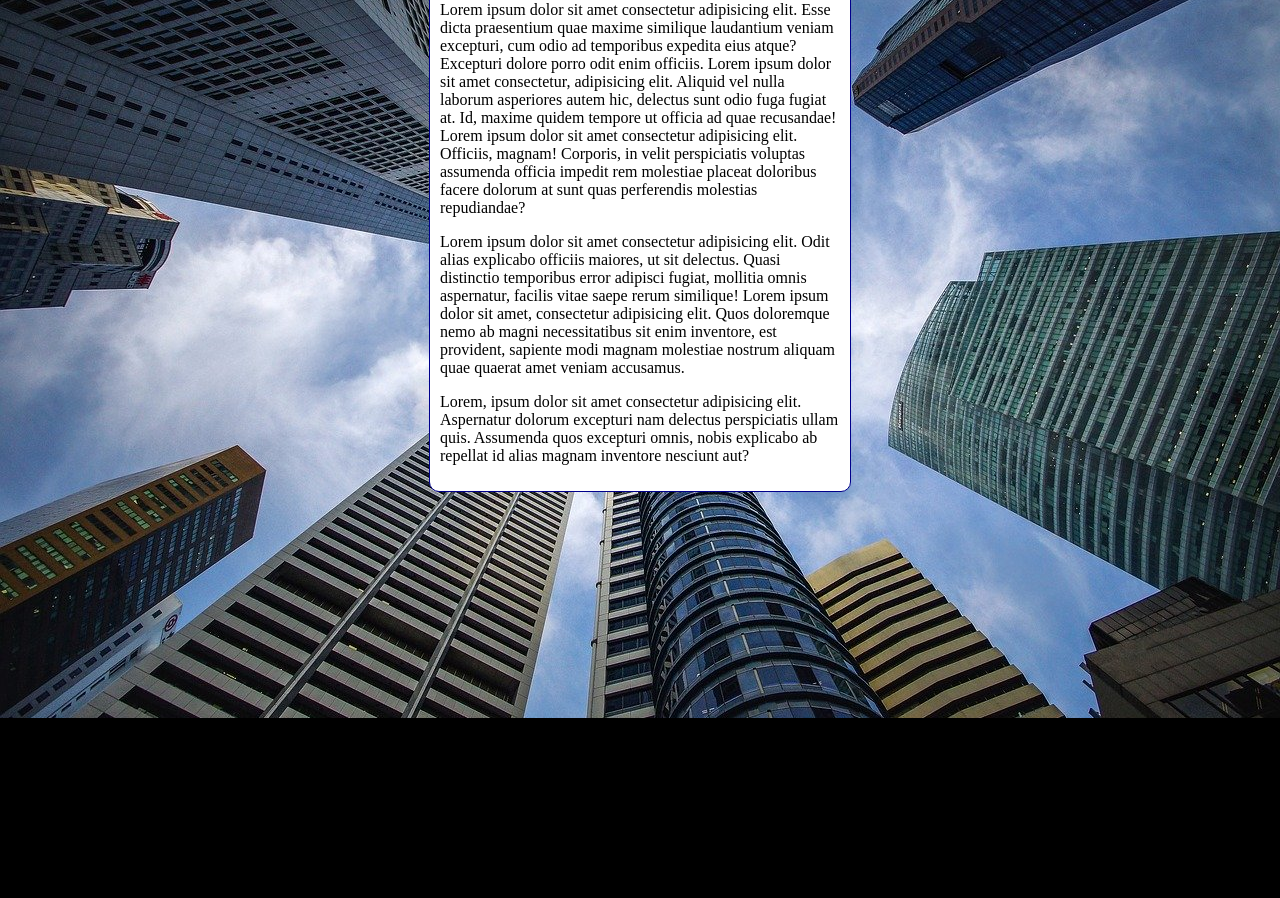
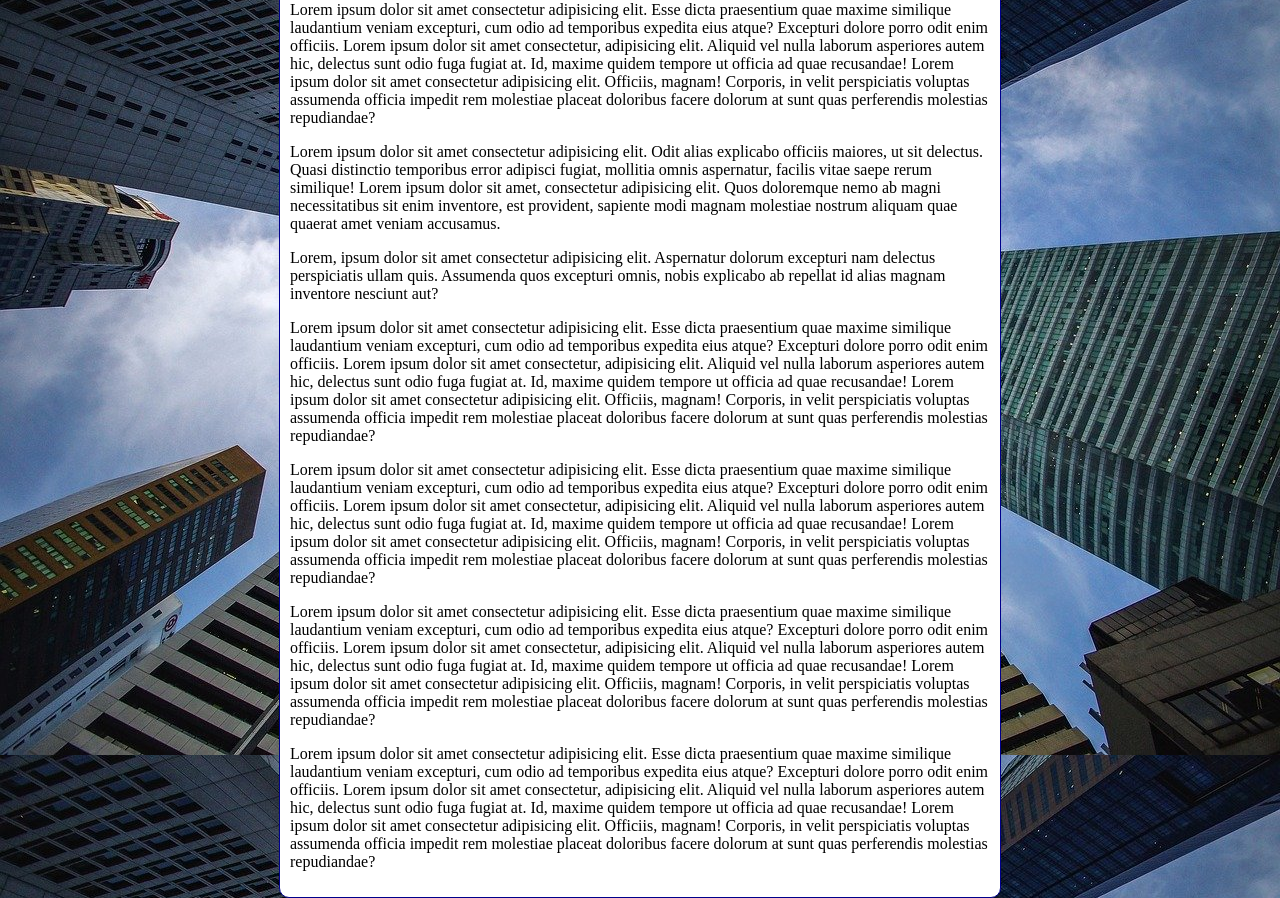
Before and after one commit to jhonatanccsouza/html-css, a plain HTML site: page exercicios/ex022/fundo006.html in a window 1280 px wide. Shown: the part 98-996 px from the top of the page. Before the commit the page ends 816 px from the top, so only its background shows below. Drawn offline with Linux system fonts and the light colour scheme.

Commit message:
Update fundo006.html

```diff
--- a/exercicios/ex022/fundo006.html
+++ b/exercicios/ex022/fundo006.html
@@ -3,19 +3,22 @@
 <head>
     <meta charset="UTF-8">
     <meta name="viewport" content="width=device-width, initial-scale=1.0">
-    <title>Document</title>
+    <title>Fundo fixo de tela</title>
     <style>
         body{
-            height: 100vh;
-            background-color: black;
+            height: 97.9vh;
+           /* background-color: black;
             background-image: url(imagens/wallpaper002.jpg);
             background-position: center top;
             background-repeat: no-repeat;
             background-size: cover;
+            background-attachment: fixed; */
+            background: black url(imagens/wallpaper002.jpg) center center no-repeat fixed;
+            background-size: cover;
         }
         main{
             background-color: white;
-            width: 400px;
+            max-width: 700px;
             padding: 10px;
             margin: auto;
             border-radius: 10px;
@@ -34,6 +37,22 @@
         </p>
         <p>Lorem ipsum dolor sit amet consectetur adipisicing elit. Odit alias explicabo officiis maiores, ut sit delectus. Quasi distinctio temporibus error adipisci fugiat, mollitia omnis aspernatur, facilis vitae saepe rerum similique! Lorem ipsum dolor sit amet, consectetur adipisicing elit. Quos doloremque nemo ab magni necessitatibus sit enim inventore, est provident, sapiente modi magnam molestiae nostrum aliquam quae quaerat amet veniam accusamus.</p>
         <p>Lorem, ipsum dolor sit amet consectetur adipisicing elit. Aspernatur dolorum excepturi nam delectus perspiciatis ullam quis. Assumenda quos excepturi omnis, nobis explicabo ab repellat id alias magnam inventore nesciunt aut?</p>
+        <p>Lorem ipsum dolor sit amet consectetur adipisicing elit. Esse dicta praesentium quae maxime similique laudantium veniam excepturi, cum odio ad temporibus expedita eius atque? Excepturi dolore porro odit enim officiis.
+            Lorem ipsum dolor sit amet consectetur, adipisicing elit. Aliquid vel nulla laborum asperiores autem hic, delectus sunt odio fuga fugiat at. Id, maxime quidem tempore ut officia ad quae recusandae!
+            Lorem ipsum dolor sit amet consectetur adipisicing elit. Officiis, magnam! Corporis, in velit perspiciatis voluptas assumenda officia impedit rem molestiae placeat doloribus facere dolorum at sunt quas perferendis molestias repudiandae?
+        </p>
+        <p>Lorem ipsum dolor sit amet consectetur adipisicing elit. Esse dicta praesentium quae maxime similique laudantium veniam excepturi, cum odio ad temporibus expedita eius atque? Excepturi dolore porro odit enim officiis.
+            Lorem ipsum dolor sit amet consectetur, adipisicing elit. Aliquid vel nulla laborum asperiores autem hic, delectus sunt odio fuga fugiat at. Id, maxime quidem tempore ut officia ad quae recusandae!
+            Lorem ipsum dolor sit amet consectetur adipisicing elit. Officiis, magnam! Corporis, in velit perspiciatis voluptas assumenda officia impedit rem molestiae placeat doloribus facere dolorum at sunt quas perferendis molestias repudiandae?
+        </p>
+        <p>Lorem ipsum dolor sit amet consectetur adipisicing elit. Esse dicta praesentium quae maxime similique laudantium veniam excepturi, cum odio ad temporibus expedita eius atque? Excepturi dolore porro odit enim officiis.
+            Lorem ipsum dolor sit amet consectetur, adipisicing elit. Aliquid vel nulla laborum asperiores autem hic, delectus sunt odio fuga fugiat at. Id, maxime quidem tempore ut officia ad quae recusandae!
+            Lorem ipsum dolor sit amet consectetur adipisicing elit. Officiis, magnam! Corporis, in velit perspiciatis voluptas assumenda officia impedit rem molestiae placeat doloribus facere dolorum at sunt quas perferendis molestias repudiandae?
+        </p>
+        <p>Lorem ipsum dolor sit amet consectetur adipisicing elit. Esse dicta praesentium quae maxime similique laudantium veniam excepturi, cum odio ad temporibus expedita eius atque? Excepturi dolore porro odit enim officiis.
+            Lorem ipsum dolor sit amet consectetur, adipisicing elit. Aliquid vel nulla laborum asperiores autem hic, delectus sunt odio fuga fugiat at. Id, maxime quidem tempore ut officia ad quae recusandae!
+            Lorem ipsum dolor sit amet consectetur adipisicing elit. Officiis, magnam! Corporis, in velit perspiciatis voluptas assumenda officia impedit rem molestiae placeat doloribus facere dolorum at sunt quas perferendis molestias repudiandae?
+        </p>
     </main>
 </body>
 </html>
```
